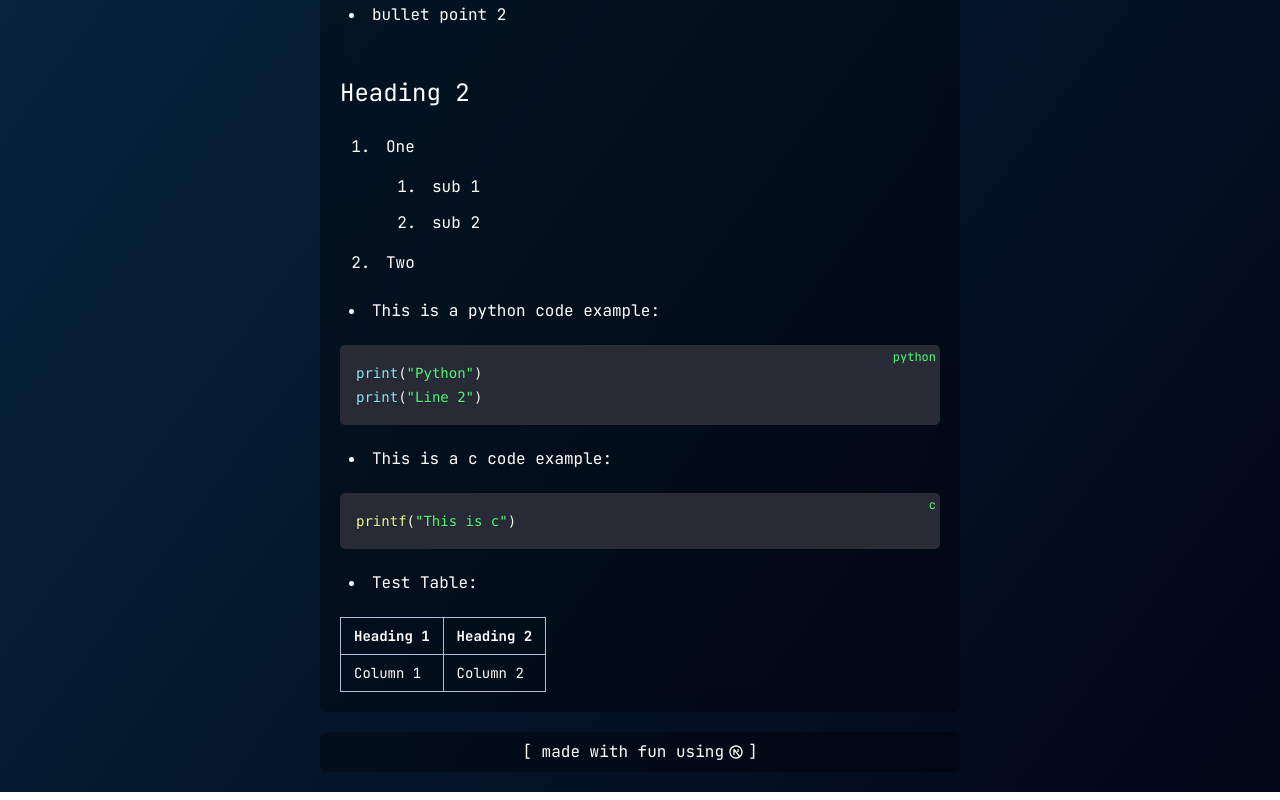
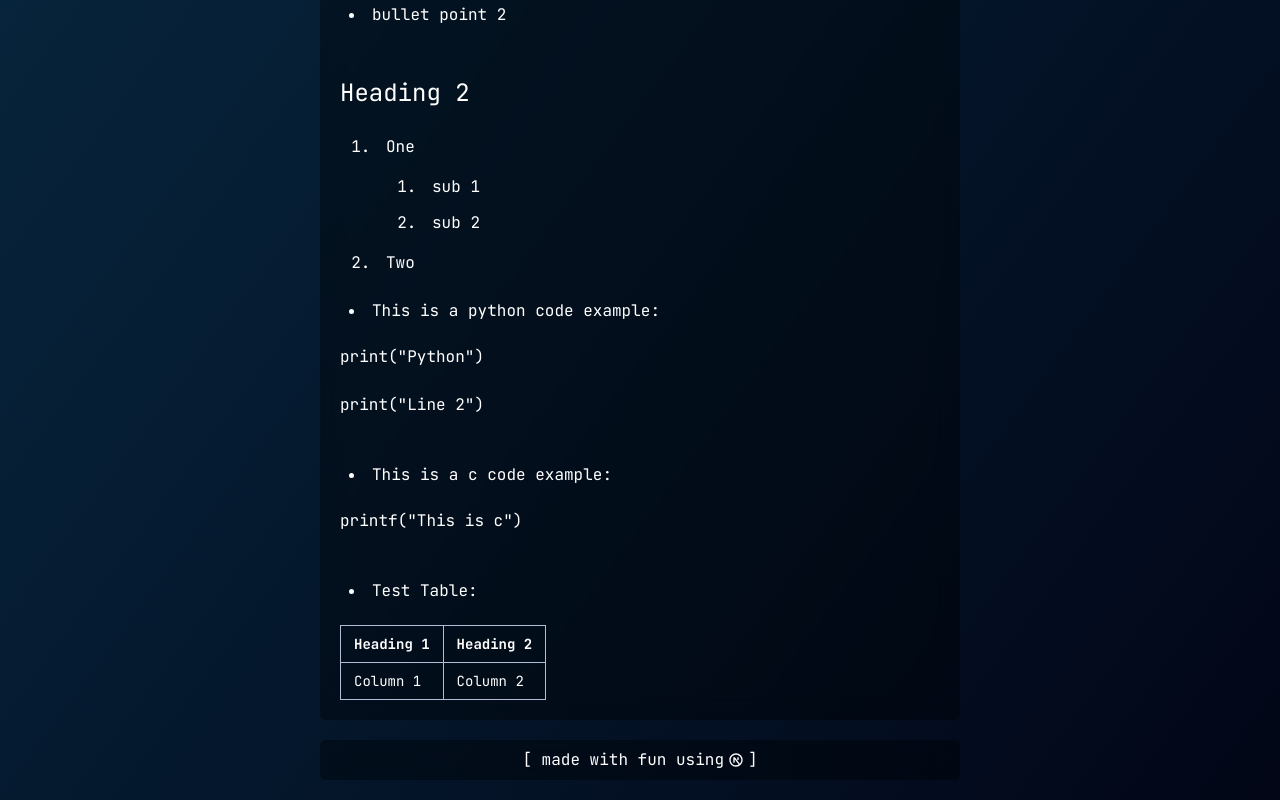
Before and after one commit to vskvj3/portfolio-nextjs, a Next.js app: page /posts/test in a window 1280 px wide. Shown: the part 922-1722 px from the top of the page. Built offline with nearby package versions, Linux system fonts and the light colour scheme.

Commit message:
REMOVE SYNTAX HIGHLIGHT FROM BLOG POSTS

```diff
--- a/package.json
+++ b/package.json
@@ -17,18 +17,15 @@
     "next": "^14.2.22",
     "nodemailer": "^6.9.13",
     "react": "18.2.0",
-    "react-copy-to-clipboard": "^5.1.0",
     "react-dom": "18.2.0",
     "react-icons": "^5.2.1",
     "react-markdown": "^9.0.1",
     "react-scroll": "^1.9.0",
-    "react-syntax-highlighter": "^5.8.0",
     "remark-gfm": "^4.0.0"
   },
   "devDependencies": {
     "@next/bundle-analyzer": "^14.2.3",
     "@tailwindcss/typography": "^0.5.13",
-    "@types/react-syntax-highlighter": "^15.5.13",
     "eslint": "^8",
     "eslint-config-next": "14.2.3",
     "postcss": "^8",
--- a/src/components/posts/codeblock.js
+++ /dev/null
@@ -1,32 +0,0 @@
-import { Prism as SyntaxHighlighter } from "react-syntax-highlighter";
-import { dracula } from "react-syntax-highlighter/dist/cjs/styles/prism";
-import CopyToClipboard from "react-copy-to-clipboard";
-import { useState } from "react";
-
-export default function CodeBlock({ node, inline, className,  match, children, ...props }) {
-  const [copyStatus, setCopyStatus] = useState("Click to Copy")
-  children = String(children[0]).replace(/\n/, " ")
-  return (
-    <CopyToClipboard
-      text={children}
-      onCopy={() => setCopyStatus("Copied to clipboard!")}
-    >
-      <div className="has-tooltip">
-        <span class="tooltip right-5 text-sm rounded shadow-lg p-1 backdrop-blur-sm bg-dracula-chips/30">
-          {copyStatus}
-        </span>
-        <span class="right-5 text-xs absolute p-1 text-dracula-green">
-          {match[1]}
-        </span>
-        <SyntaxHighlighter
-          style={dracula}
-          language={match[1]}
-          PreTag="div"
-          {...props}
-        >
-          {children}
-        </SyntaxHighlighter>
-      </div>
-    </CopyToClipboard>
-  );
-}
--- a/src/pages/posts/[id].js
+++ b/src/pages/posts/[id].js
@@ -5,7 +5,6 @@ import ReactMarkdown from "react-markdown";
 import Image from "next/image";
 import Link from "next/link";
 import remarkGfm from "remark-gfm";
-import CodeBlock from "@/components/posts/codeblock";
 
 export async function getStaticProps({ params }) {
   const postData = await getPostData(params.id);
@@ -64,7 +63,7 @@ export default function Post({ postData }) {
               code({ node, inline, className, children, ...props }) {
                 const match = /language-(\w+)/.exec(className || "");
                 return !inline && match ? (
-                  <CodeBlock node={node} inline={inline} className={className} match={match} {...props} >{children} </CodeBlock>
+                  < >{children} </>
                 ) : (
                   <code>{children}</code>
                 );
```
